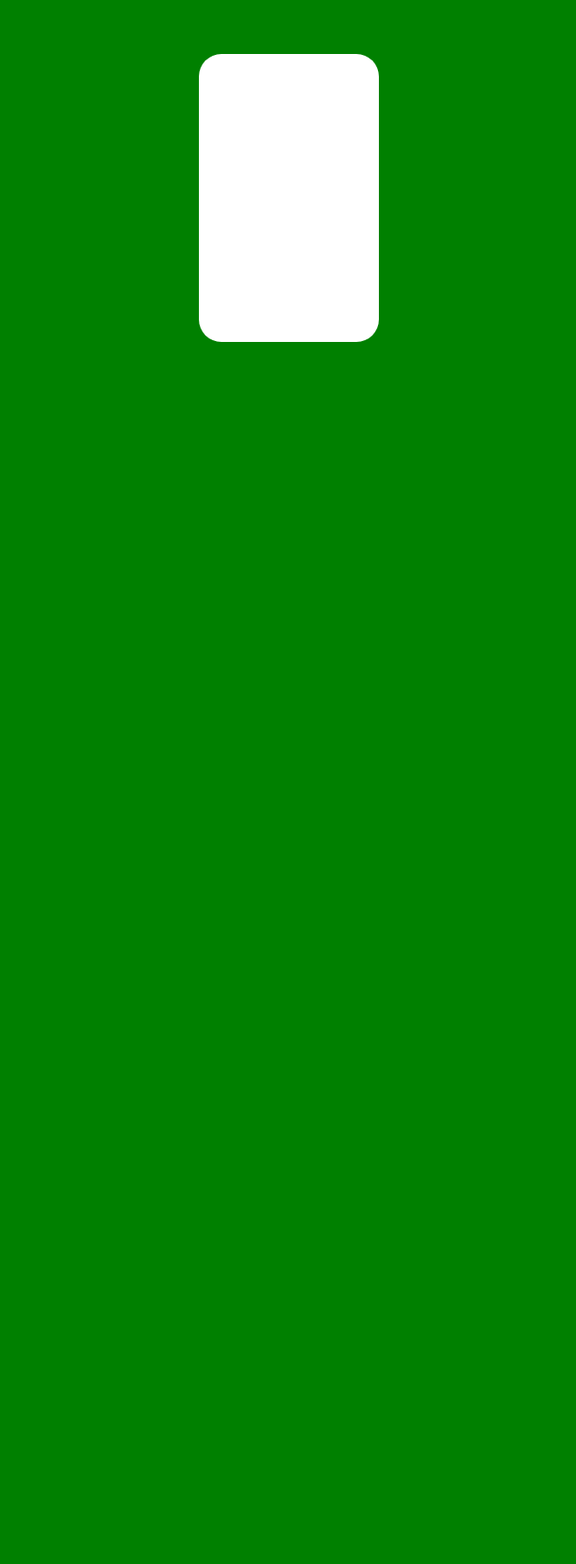
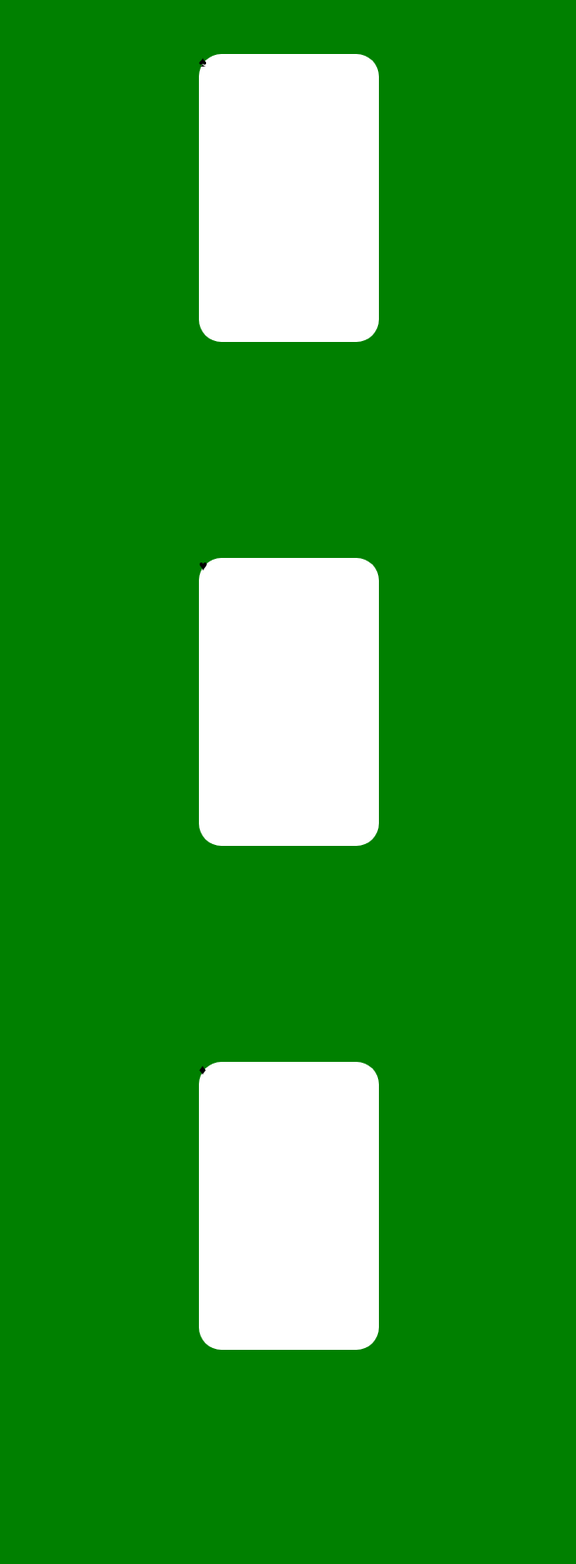
Before and after one commit to IlmariKu/paskahousu, a React app: page / in a window 1280 px wide. Shown: the part 180-1918 px from the top of the page at 90% size, without its empty margins (319-959 px from the left). Before the commit the page ends 800 px from the top, so only its background shows below. Built offline with nearby package versions, Linux system fonts and the light colour scheme.

Commit message:
Cards now show a suit

```diff
--- a/src/App.jsx
+++ b/src/App.jsx
@@ -4,6 +4,9 @@ import { Card } from "./Card";
 
 export default () => (
     <>
-      <Card />
+      <Card suit="spade" number="10"/>
+      <Card suit="heart" number="5"/>
+      <Card suit="diamond" number="3"/>
+      <Card suit="club" number="7"/>
     </>
   );
--- a/src/Card.jsx
+++ b/src/Card.jsx
@@ -1,10 +1,19 @@
 import React from 'react';
 import styled from "styled-components";
 
+const suits = {
+    "diamond": "♦",
+    "spade": "♠",
+    "heart": "♥",
+    "club": "♣"
+}
+
+
 export function Card(props) {
+
     return (
         <CardFace>
-
+            {suits[props.suit]}
         </CardFace>
     );
 }
```
